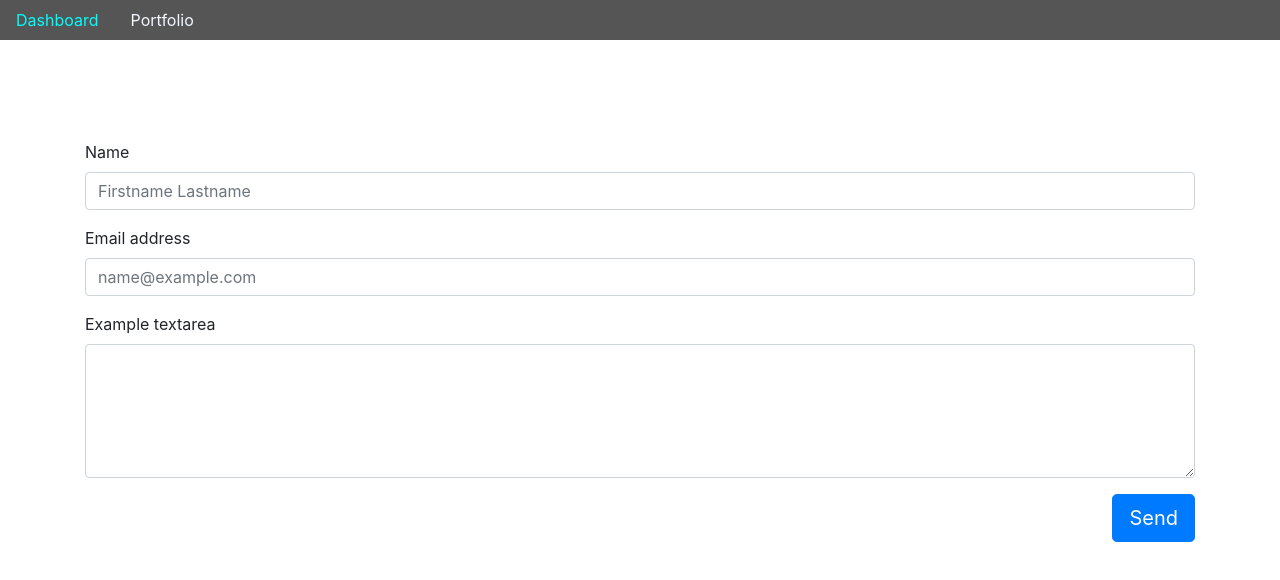
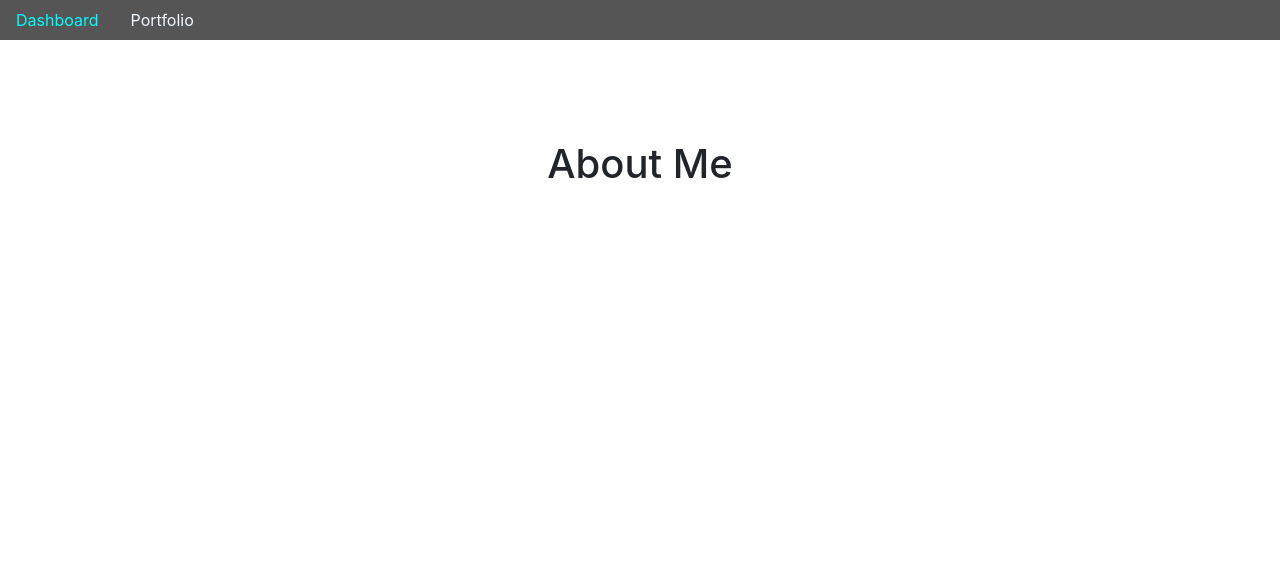
Before and after one commit to kurtmilla1994/Angular, an Angular app: page /portfolio in a window 1280 px wide. Shown: the top 580 px of the page. Built offline with nearby package versions, Linux system fonts and the light colour scheme.

Commit message:
update 8

```diff
--- a/src/app/components/portfolio/portfolio.component.html
+++ b/src/app/components/portfolio/portfolio.component.html
@@ -1,19 +1,3 @@
 <div class="container">
-<form>
-    <div class="form-group">
-        <label for="exampleFormControlInput1">Name</label>
-        <input type="text" class="form-control" id="exampleFormControlInput1" placeholder="Firstname Lastname">
-      </div>
-    <div class="form-group">
-      <label for="exampleFormControlInput2">Email address</label>
-      <input type="email" class="form-control" id="exampleFormControlInput2" placeholder="name@example.com">
-    </div>
-    <div class="form-group">
-      <label for="exampleFormControlTextarea1">Example textarea</label>
-      <textarea class="form-control" id="exampleFormControlTextarea1" rows="5"></textarea>
-    </div>
-  </form>
-  <div class="sendBtn">
-      <button type="button" class="btn btn-primary btn-lg">Send</button>
-    </div>
+    <h1>About Me</h1>
 </div>
--- a/src/app/components/portfolio/portfolio.component.scss
+++ b/src/app/components/portfolio/portfolio.component.scss
@@ -1,6 +1,4 @@
 .container{
   padding-top: 100px;
+  text-align: center;
 }
-.sendBtn{
- float: right;
-}
```
